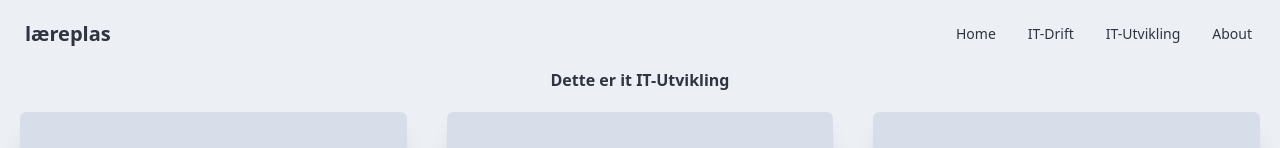
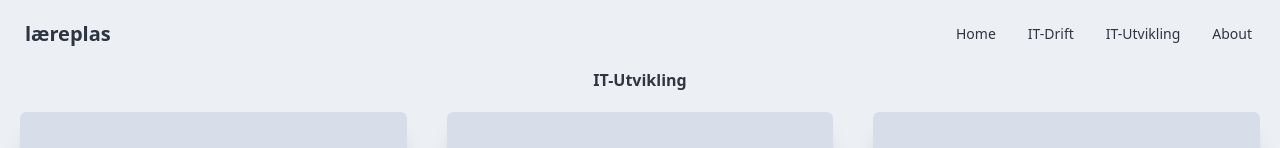
Before and after one commit to bernes1/lreplass, a Vue app in the folder frontend/: page /utvikling in a window 1280 px wide. Shown: the top 148 px of the page. Built offline with nearby package versions, Linux system fonts and the light colour scheme.

Commit message:
chore: uppdated hading

```diff
--- a/frontend/src/views/DriftView.vue
+++ b/frontend/src/views/DriftView.vue
@@ -18,7 +18,7 @@ export default {
 
 <template>
      <div class="justify-center text-center">
-    <h1 class="font-bold">Dette er IT-Drift</h1>
+    <h1 class="font-bold">IT-Drift</h1>
   </div>
 
     <div class="justify-center grid grid-flow-row-dense grid-cols-auto grid-rows-auto  md:grid-cols-3 md:grid-rows-3  mb-10 mt-15" >
--- a/frontend/src/views/UtviklingView.vue
+++ b/frontend/src/views/UtviklingView.vue
@@ -19,7 +19,7 @@ export default {
 
 <template>
   <div class="justify-center text-center">
-    <h1 class="font-bold">Dette er it IT-Utvikling</h1>
+    <h1 class="font-bold">IT-Utvikling</h1>
   </div>
 
   <div
```
